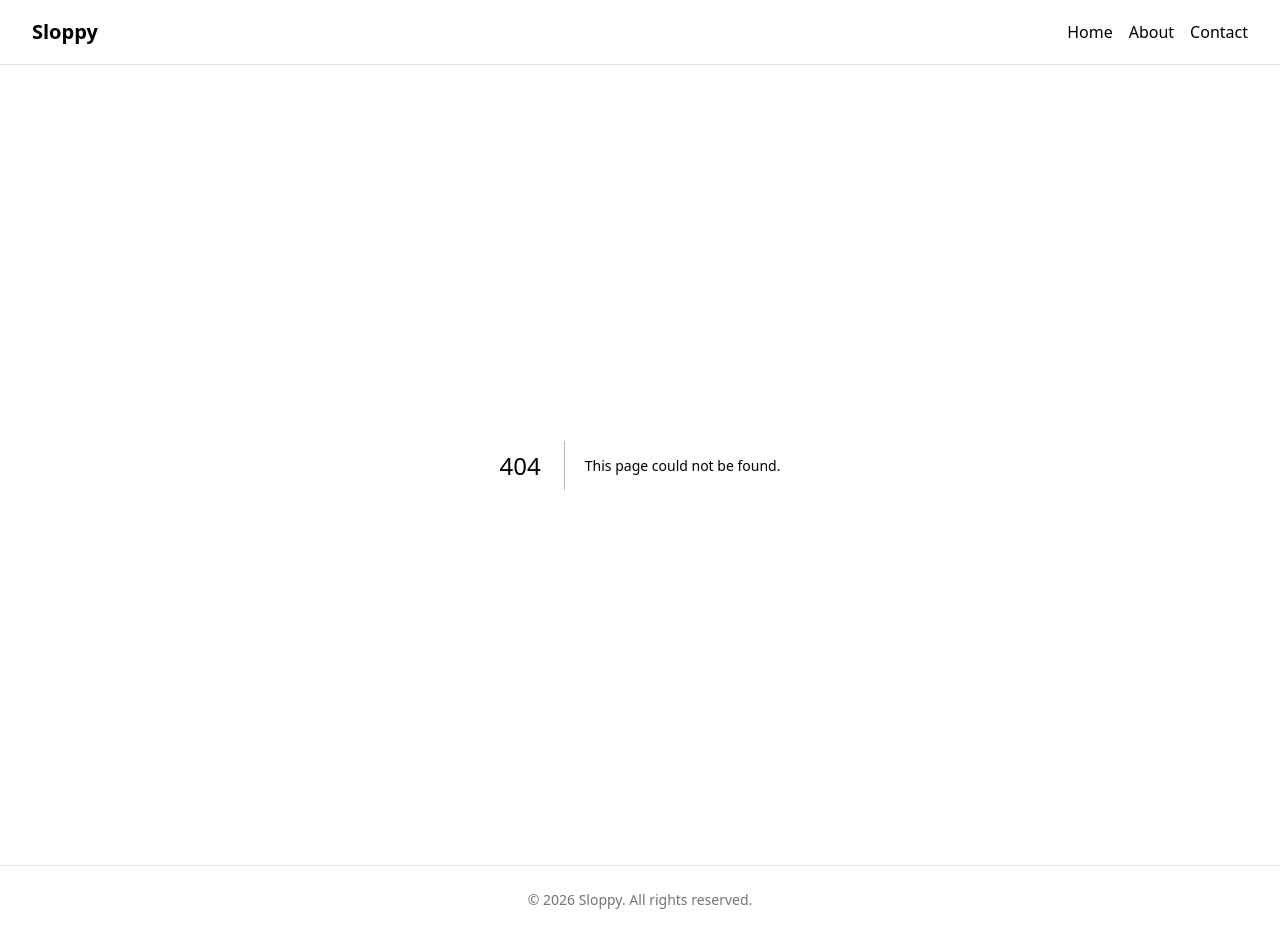
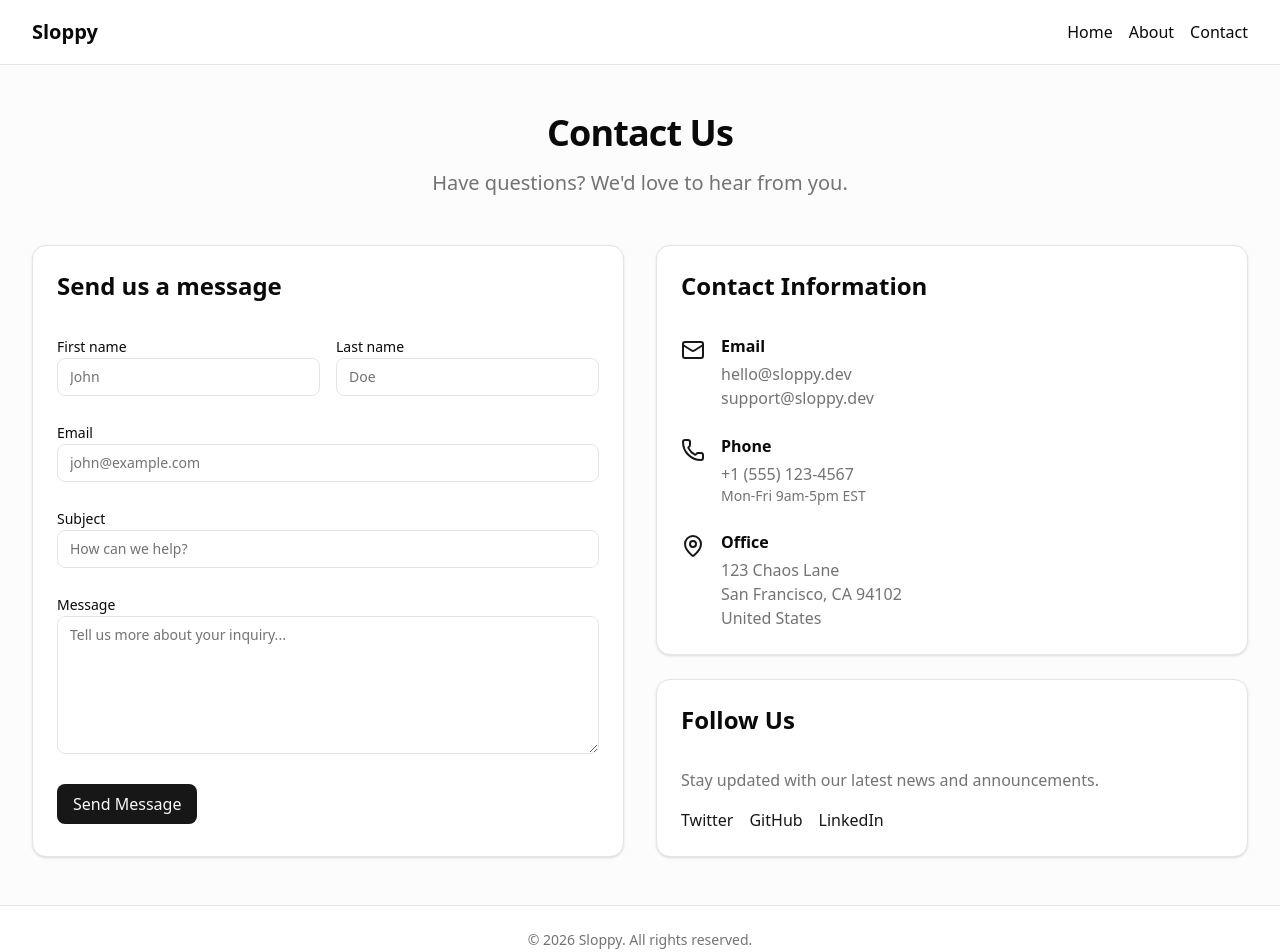
Before and after one commit to mikepowersbot/sloppy-2026-02-18-12-23-39, a Next.js app: page /contact in a window 1280 px wide. Before the commit this address had no page. Shown: the top 952 px of the page. Built offline with nearby package versions, Linux system fonts and the light colour scheme.

Commit message:
Complete task: Add Contact page

```diff
--- /dev/null
+++ b/src/app/contact/page.tsx
@@ -0,0 +1,176 @@
+import { Card, CardContent, CardHeader, CardTitle } from "@/components/ui/card";
+import { Mail, Phone, MapPin } from "lucide-react";
+
+export default function Contact() {
+  return (
+    <div className="min-h-screen bg-muted/30 py-12 px-4 sm:px-6 lg:px-8">
+      <div className="max-w-7xl mx-auto">
+        <div className="text-center mb-12">
+          <h1 className="text-4xl font-bold tracking-tight mb-4">Contact Us</h1>
+          <p className="text-xl text-muted-foreground">
+            Have questions? We'd love to hear from you.
+          </p>
+        </div>
+
+        <div className="grid gap-8 lg:grid-cols-2">
+          {/* Contact Form */}
+          <Card className="w-full">
+            <CardHeader>
+              <CardTitle className="text-2xl">Send us a message</CardTitle>
+            </CardHeader>
+            <CardContent>
+              <form className="space-y-6" onSubmit={(e) => e.preventDefault()}>
+                <div className="grid gap-4 sm:grid-cols-2">
+                  <div className="space-y-2">
+                    <label htmlFor="firstName" className="text-sm font-medium">
+                      First name
+                    </label>
+                    <input
+                      id="firstName"
+                      name="firstName"
+                      type="text"
+                      required
+                      className="w-full rounded-md border border-input bg-background px-3 py-2 text-sm ring-offset-background placeholder:text-muted-foreground focus-visible:outline-none focus-visible:ring-2 focus-visible:ring-ring focus-visible:ring-offset-2"
+                      placeholder="John"
+                    />
+                  </div>
+                  <div className="space-y-2">
+                    <label htmlFor="lastName" className="text-sm font-medium">
+                      Last name
+                    </label>
+                    <input
+                      id="lastName"
+                      name="lastName"
+                      type="text"
+                      required
+                      className="w-full rounded-md border border-input bg-background px-3 py-2 text-sm ring-offset-background placeholder:text-muted-foreground focus-visible:outline-none focus-visible:ring-2 focus-visible:ring-ring focus-visible:ring-offset-2"
+                      placeholder="Doe"
+                    />
+                  </div>
+                </div>
+                <div className="space-y-2">
+                  <label htmlFor="email" className="text-sm font-medium">
+                    Email
+                  </label>
+                  <input
+                    id="email"
+                    name="email"
+                    type="email"
+                    required
+                    className="w-full rounded-md border border-input bg-background px-3 py-2 text-sm ring-offset-background placeholder:text-muted-foreground focus-visible:outline-none focus-visible:ring-2 focus-visible:ring-ring focus-visible:ring-offset-2"
+                    placeholder="john@example.com"
+                  />
+                </div>
+                <div className="space-y-2">
+                  <label htmlFor="subject" className="text-sm font-medium">
+                    Subject
+                  </label>
+                  <input
+                    id="subject"
+                    name="subject"
+                    type="text"
+                    required
+                    className="w-full rounded-md border border-input bg-background px-3 py-2 text-sm ring-offset-background placeholder:text-muted-foreground focus-visible:outline-none focus-visible:ring-2 focus-visible:ring-ring focus-visible:ring-offset-2"
+                    placeholder="How can we help?"
+                  />
+                </div>
+                <div className="space-y-2">
+                  <label htmlFor="message" className="text-sm font-medium">
+                    Message
+                  </label>
+                  <textarea
+                    id="message"
+                    name="message"
+                    rows={6}
+                    required
+                    className="w-full rounded-md border border-input bg-background px-3 py-2 text-sm ring-offset-background placeholder:text-muted-foreground focus-visible:outline-none focus-visible:ring-2 focus-visible:ring-ring focus-visible:ring-offset-2"
+                    placeholder="Tell us more about your inquiry..."
+                  />
+                </div>
+                <button
+                  type="submit"
+                  className="w-full sm:w-auto px-4 py-2 bg-primary text-primary-foreground rounded-md hover:bg-primary/90 transition-colors font-medium"
+                >
+                  Send Message
+                </button>
+              </form>
+            </CardContent>
+          </Card>
+
+          {/* Contact Information */}
+          <div className="space-y-6">
+            <Card>
+              <CardHeader>
+                <CardTitle className="text-2xl">Contact Information</CardTitle>
+              </CardHeader>
+              <CardContent className="space-y-6">
+                <div className="flex items-start space-x-4">
+                  <Mail className="h-6 w-6 text-primary mt-1" />
+                  <div>
+                    <h3 className="font-semibold mb-1">Email</h3>
+                    <p className="text-muted-foreground">hello@sloppy.dev</p>
+                    <p className="text-muted-foreground">support@sloppy.dev</p>
+                  </div>
+                </div>
+                <div className="flex items-start space-x-4">
+                  <Phone className="h-6 w-6 text-primary mt-1" />
+                  <div>
+                    <h3 className="font-semibold mb-1">Phone</h3>
+                    <p className="text-muted-foreground">+1 (555) 123-4567</p>
+                    <p className="text-sm text-muted-foreground">Mon-Fri 9am-5pm EST</p>
+                  </div>
+                </div>
+                <div className="flex items-start space-x-4">
+                  <MapPin className="h-6 w-6 text-primary mt-1" />
+                  <div>
+                    <h3 className="font-semibold mb-1">Office</h3>
+                    <p className="text-muted-foreground">
+                      123 Chaos Lane
+                    </p>
+                    <p className="text-muted-foreground">
+                      San Francisco, CA 94102
+                    </p>
+                    <p className="text-muted-foreground">
+                      United States
+                    </p>
+                  </div>
+                </div>
+              </CardContent>
+            </Card>
+
+            <Card>
+              <CardHeader>
+                <CardTitle className="text-2xl">Follow Us</CardTitle>
+              </CardHeader>
+              <CardContent>
+                <p className="text-muted-foreground mb-4">
+                  Stay updated with our latest news and announcements.
+                </p>
+                <div className="flex space-x-4">
+                  <a
+                    href="#"
+                    className="text-primary hover:underline font-medium"
+                  >
+                    Twitter
+                  </a>
+                  <a
+                    href="#"
+                    className="text-primary hover:underline font-medium"
+                  >
+                    GitHub
+                  </a>
+                  <a
+                    href="#"
+                    className="text-primary hover:underline font-medium"
+                  >
+                    LinkedIn
+                  </a>
+                </div>
+              </CardContent>
+            </Card>
+          </div>
+        </div>
+      </div>
+    </div>
+  );
+}
```
